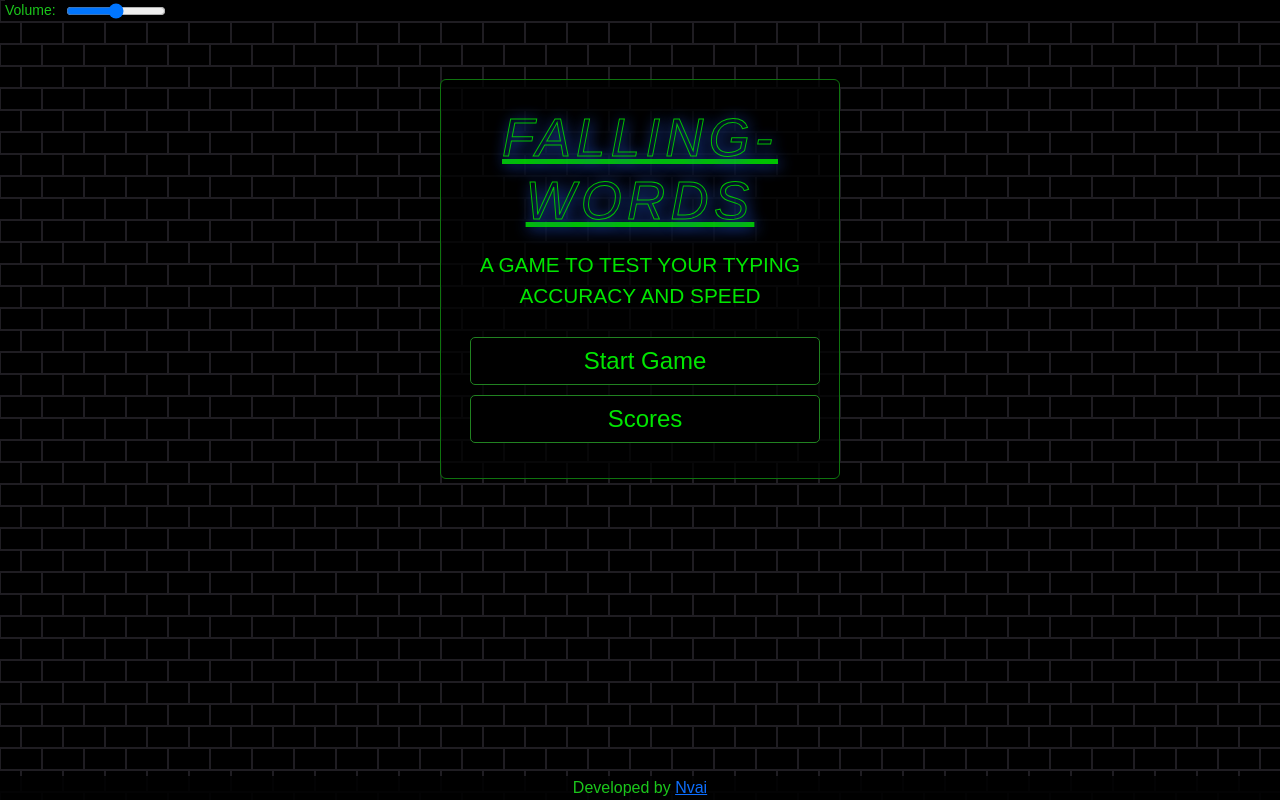
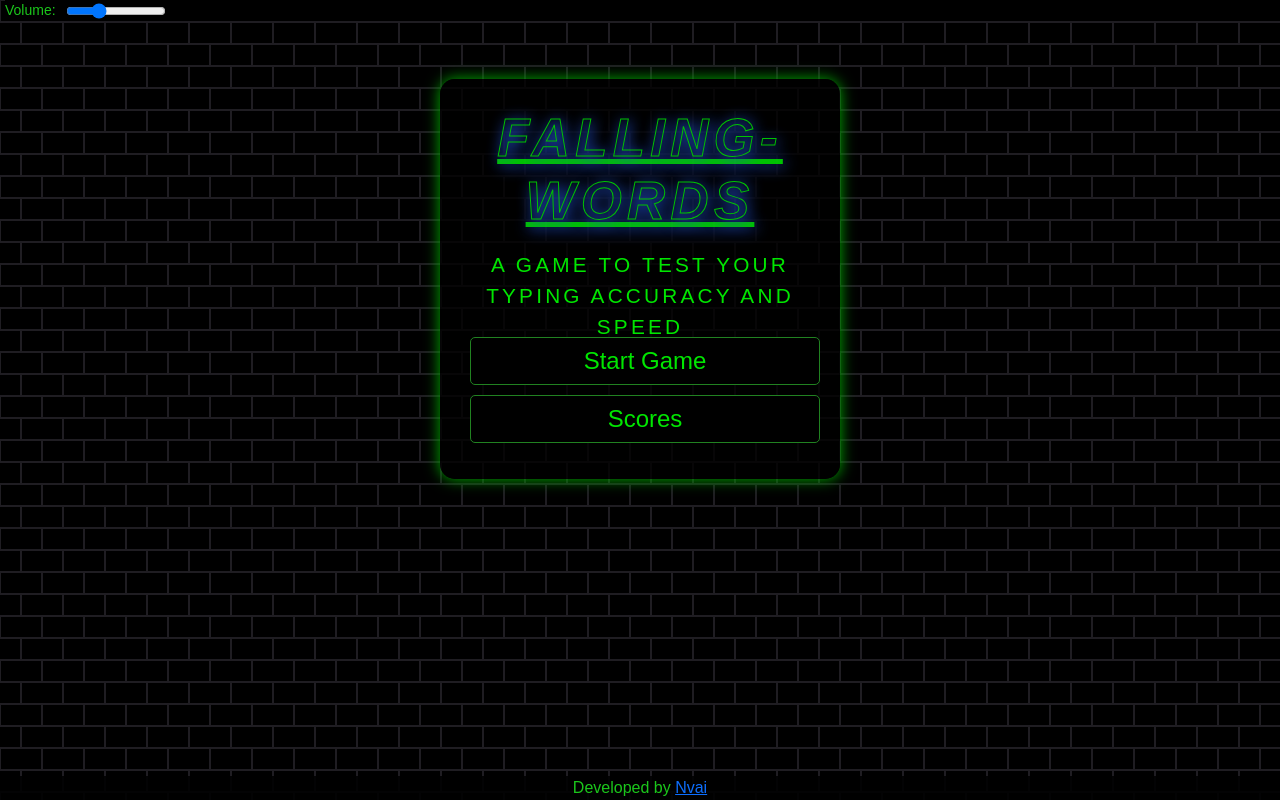
Before and after one commit to NachoVai/falling-words, a React (Vite) app: page / in a window 1280 px wide. Built offline with nearby package versions, Linux system fonts and the light colour scheme; a web font is replaced by a local one.

Commit message:
little changue

```diff
--- a/src/components/BackgroundMusic/BackgroundMusic.tsx
+++ b/src/components/BackgroundMusic/BackgroundMusic.tsx
@@ -8,7 +8,7 @@ type BackgroundMusicProps = {
 function BackgroundMusic(props: BackgroundMusicProps) {
   const { view } = props;
   const audioRef = useRef<HTMLAudioElement | null>(null);
-  const [volume, setVolume] = useState(0.5);
+  const [volume, setVolume] = useState(0.3);
 
   useEffect(() => {
     const audioElement = audioRef.current;
--- a/src/components/Card/card.css
+++ b/src/components/Card/card.css
@@ -1,13 +1,15 @@
 .card {
 	background-color: #000000c4 !important;
 	color: #00e600 !important;
-	border: 1px solid #0e730e !important;
-	border-radius: 5px;
+	border-radius: 15px !important;
 	padding: 10px;
 	margin: 10px;
 	width: 50vh;
 	min-height: 400px;
 	text-transform: uppercase;
+	letter-spacing: .2em;
+	box-shadow: 0 0 15px #00b100;
+
 }
 
 .card-title {
@@ -21,6 +23,7 @@
 	text-align: center;
 	letter-spacing: 0.1em;
 	animation: flicker 1s ease-in-out infinite alternate;
+	font-weight: bold;
 
 	&:hover {
 		color: #fff;
--- a/src/components/Game/game.css
+++ b/src/components/Game/game.css
@@ -23,6 +23,7 @@
     text-align: center;
     letter-spacing: 0.1em;
     animation: flicker 1s ease-in-out infinite alternate;
+    font-weight: bold !important;
 
     &:hover {
         color: #fff;
@@ -40,8 +41,9 @@
     width: auto;
     height: 77vh;
     overflow: hidden;
-    border: 1px solid #00b100;
-    background-color: #000000c4;
+    border-radius: 15px;
+    background-color: #00000093;
+    box-shadow: 0 0 15px #00b100;
 }
 
 .board {
@@ -86,12 +88,11 @@
     padding: 10px;
     font-size: 21px;
     letter-spacing: .1em;
-    border: 0px solid #00b100;
-    border-radius: 5px;
+    border-radius: 10px;
     background-color: #000000c4;
     color: #00b100;
     outline: none;
-    box-shadow: 0 0 10px #00b100;
+    box-shadow: 0 0 15px #00b100;
 }
 
 @keyframes fall {
@@ -113,7 +114,7 @@
 
 .modal-content {
     background-color: #0000004d !important;
-    border-color: #00b100 !important;
+    box-shadow: 0 0 10px #00b100;
     height: 50vh;
     margin-bottom: 200px;
 }
@@ -127,9 +128,9 @@
 
 }
 
-.modal-title h4 {
-    /* Tus estilos aquí */
+.h4 {
     font-size: 40px !important;
+    font-weight: bold !important;
 }
 
 .modal-body {
```
